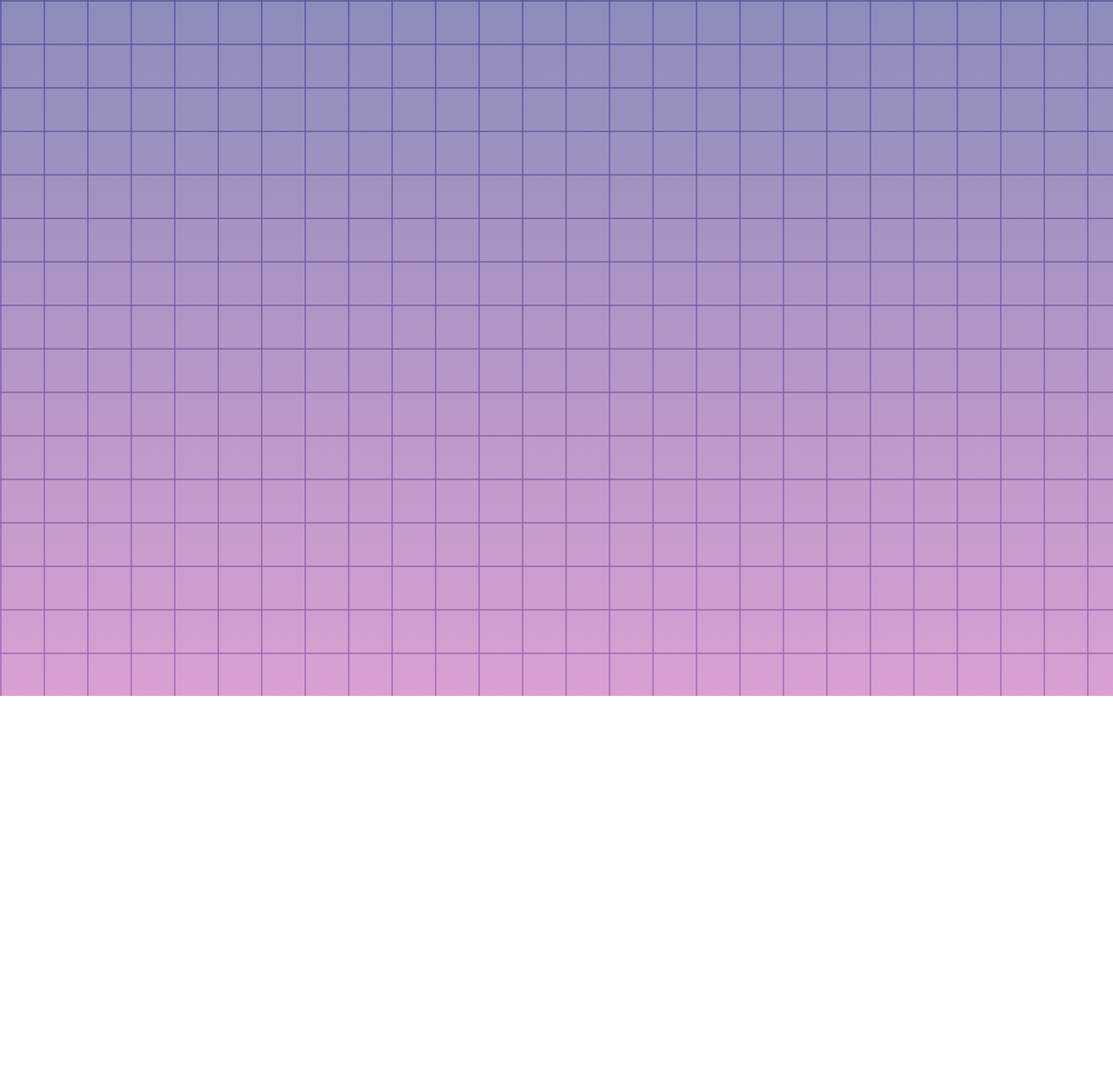
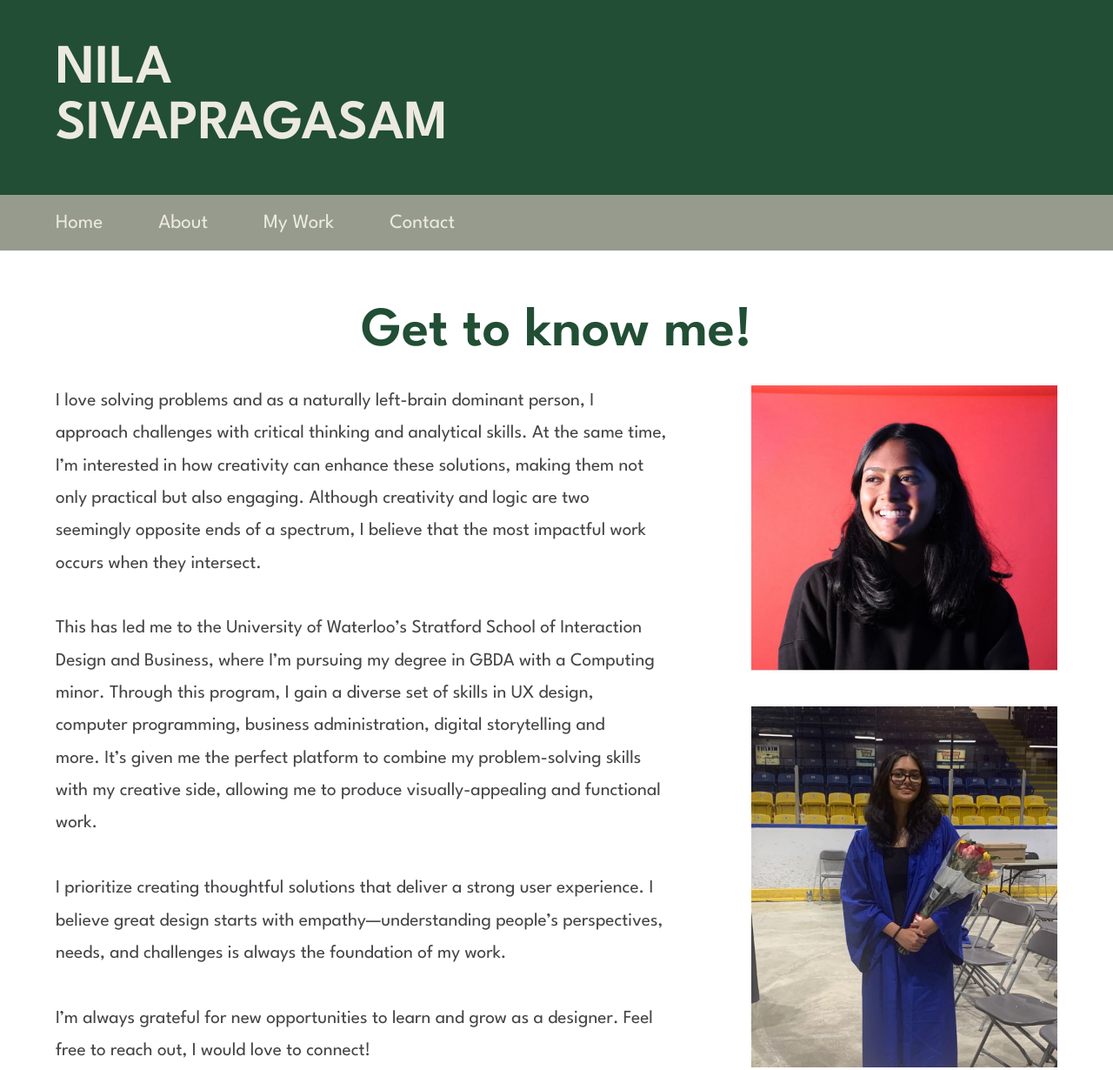
Before and after one commit to nila-s/about, a plain HTML site: page index.html in a window 1280 px wide. Shown: the top 1230 px of the page at 87% size. Before the commit the page ends 800 px from the top, so only its background shows below. Drawn offline with Linux system fonts and the light colour scheme; a web font is replaced by a local one.

Commit message:
completed

```diff
--- a/index.html
+++ b/index.html
@@ -1,22 +1,153 @@
 <!DOCTYPE html>
+<html lang="en">
+<head>
+  <meta charset="UTF-8">
+  <meta name="viewport" content="width=device-width, initial-scale=1.0">
+  <title>Home | Nila Sivapragasam</title>
+  <link rel="preconnect" href="https://fonts.googleapis.com">
+  <link rel="preconnect" href="https://fonts.gstatic.com" crossorigin>
+  <link href="https://fonts.googleapis.com/css2?family=Faculty+Glyphic&family=League+Spartan:wght@100..900&family=Montserrat:ital,wght@0,100..900;1,100..900&display=swap" rel="stylesheet">
   <style>
-  /* netnet default bg */
     body {
       margin: 0;
-    background-image: linear-gradient(#515199a8 2px, transparent 1px),
-      linear-gradient(90deg, #515199a8 2px, transparent 1px);
-    background-size: 50px 50px;
-    position: relative;
-    z-index: 1;
-    overflow: hidden;
+      font-weight: 400;
+      font-family: 'League Spartan', sans-serif;
+      background-color: White;
+      font-size: 1.667vw;
     }
 
-  body::before {
-    content: "";
-    position: absolute;
-    z-index: -1;
-    width: 100vw;
-    height: 100vh;
-    background: linear-gradient(0deg, #c76ebca8, #515199a8);
+    h1, h2 {
+      font-weight: 600;
+      font-size: 5vw;
     }
+
+    h1 {
+      margin-top: 5vw;
+      margin-bottom: 0;
+      color: #214E34;
+      text-align: center;
+    }
+
+    h2 {
+      padding-left: 5vw;
+      color: #ECEAE0;
+    }
+
+    p {
+      font-size: 1.667vw;
+      color: #ECEAE0;
+      padding: 5vw
+    }
+
+    #header {
+      background-color: #214E34;
+      height: 17.5vw;
+      display: flex;
+      align-items: center;
+      justify-content: left;
+      text-align: left;
+      line-height: 1;
+    }
+
+    #menu-bar {
+      background-color: #979B8D;
+      height: 5vw;
+      display: flex;
+      align-items: center;
+      padding-left: 5vw;
+    }
+
+    #menu-bar ul {
+      display: flex;
+      justify-content: left;
+      padding: 0;
+      gap: 5vw;
+    }
+
+    #menu-bar ul li {
+      display: inline;
+    }
+
+    #menu-bar ul li a {
+      color: #ECEAE0;
+      text-decoration: none;
+      font-size: 1.8vw;
+    }
+
+    .content {
+      display: flex;
+      max-width: 100%;
+      gap: 2.5vw;
+    }
+
+    .main-content {
+        display: flex;
+        width: 65vw;
+    }
+
+    .side-image-1{
+      width: 27.5vw;
+      height: auto;
+      padding-top: 2.5vw;
+    }
+
+    .side-image-2{
+      width: 27.5vw;
+      height: auto;
+      padding-top: 2.5vw;
+    }
+
+    .about-text {
+      width: 56.04vw;
+      line-height: 1.75;
+      color: #474448;
+      margin: 0;
+      padding-left: 5vw;
+      padding-top: 2.5vw;
+    }
+
+
+    #footer {
+      background-color: #214E34;
+      height: 7.5vw;
+      display: flex;
+      align-items: center;
+      color: #ECEAE0;
+      font-size: 1.667vw;
+      clear: both;    }
   </style>
+</head>
+<body>
+  <header>
+    <div id="header">
+      <h2>NILA<br>SIVAPRAGASAM</h2>
+    </div>
+  </header>
+  <nav id="menu-bar">
+    <ul>
+      <li><a href="index.html">Home</a></li>
+      <li><a href="about.html">About</a></li>
+      <li><a href="projects.html">My Work</a></li>
+      <li><a href="contact.html">Contact</a></li>
+    </ul>
+  </nav>
+  <h1>Get to know me!</h1>
+  <div class="content">
+    <section class="main-content">
+      <p class="about-text"> I love solving problems and as a naturally left-brain dominant person, I approach challenges with critical thinking and analytical skills. At the same time, I’m interested in how creativity can enhance these solutions, making them not only practical but also engaging. Although creativity and logic are two seemingly opposite ends of a spectrum, I believe that the most impactful work occurs when they intersect. <br> <br> This has led me to the University of Waterloo’s Stratford School of Interaction Design and Business, where I’m pursuing my degree in GBDA with a Computing minor. Through this program, I gain a diverse set of skills in UX design, computer programming, business administration, digital storytelling and more. It’s given me the perfect platform to combine my problem-solving skills with my creative side, allowing me to produce visually-appealing and functional work. <br> <br> I prioritize creating thoughtful solutions that deliver a strong user experience. I believe great design starts with empathy—understanding people’s perspectives, needs, and challenges is always the foundation of my work. <br> <br> I’m always grateful for new opportunities to learn and grow as a designer. Feel free to reach out, I would love to connect!   </p>
+    </section>
+    <section class="side-images">
+      <img src="nila.jpg" alt="Profile Picture" class="side-image-1">
+      <img src="grad-pic.jpg" alt="Profile Picture" class="side-image-1">
+    </section>
+
+
+  </div>
+
+
+
+  <div id="footer">
+      <p>&copy; 2024 Nila Sivapragasam</p>
+  </div>
+</body>
+</html>
```
Lines whose indentation alone changed are shown as unchanged.
